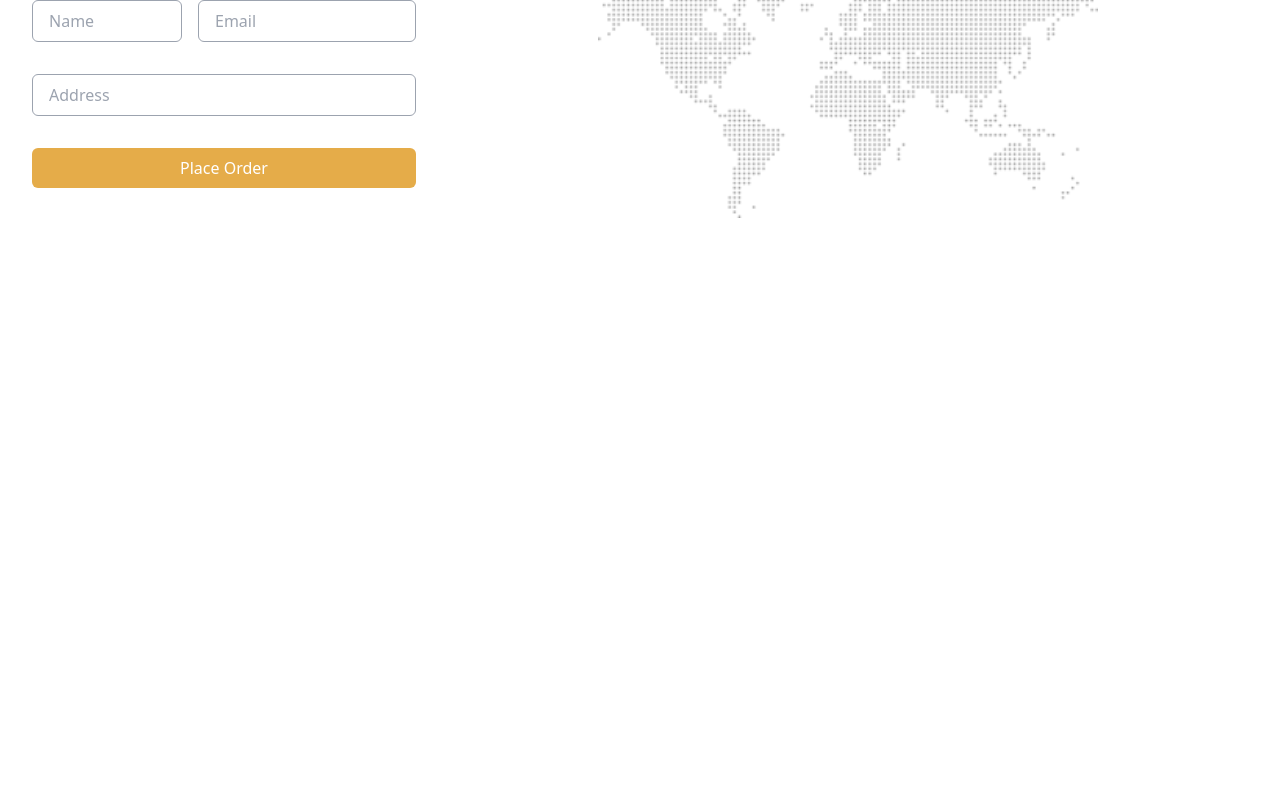
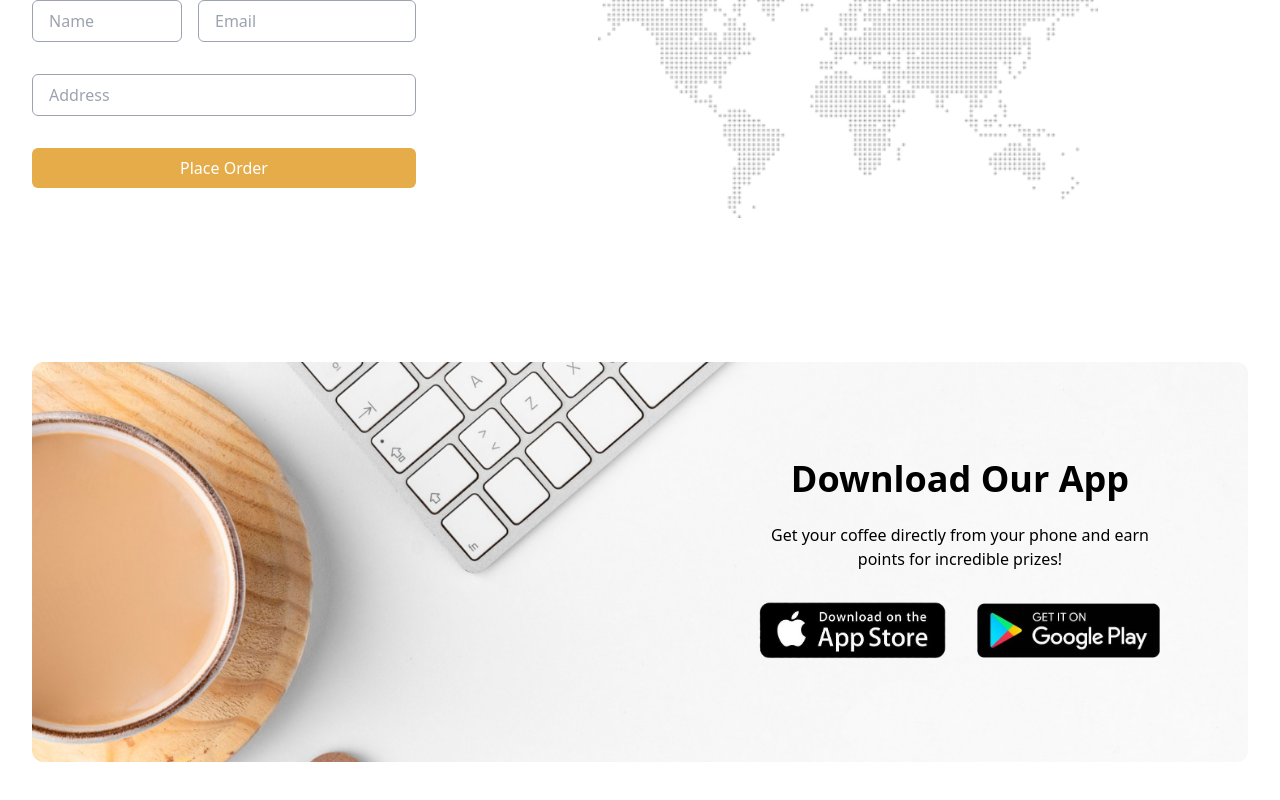
Before and after one commit to OriPerez7/binary-beans, a React (Vite) app: page / in a window 1280 px wide. Shown: the part 1604-2404 px from the top of the page. Before the commit the page ends 1966 px from the top, so only its background shows below. Built offline with nearby package versions, Linux system fonts and the light colour scheme.

Commit message:
Complete app banner

```diff
--- a/src/App.jsx
+++ b/src/App.jsx
@@ -2,12 +2,14 @@
 import Hero from "./components/Hero/Hero";
 import Products from "./components/Products/Products";
 import Order from "./components/Order/Order";
+import AppsBanner from "./components/AppsBanner/AppsBanner";
 
 const App = () => {
   return <div className="overflow-x-hidden">
     <Hero />
     <Products />
     <Order />
+    <AppsBanner />
   </div>;
 };
 
--- /dev/null
+++ b/src/components/AppsBanner/AppsBanner.jsx
@@ -0,0 +1,98 @@
+import React from "react";
+import bannerImg from "../../assets/coffee-cover.jpg";
+import appStore from "../../assets/app_store.png";
+import playStore from "../../assets/play_store.png";
+
+import { motion } from "framer-motion";
+
+const BannerStyle = {
+  backgroundImage: `url(${bannerImg})`,
+  backgroundSize: "cover",
+  backgroundPosition: "center",
+  backgrundRepeat: "no-repeat",
+  height: "100%",
+  width: "100%",
+};
+
+const AppsBanner = () => {
+  return (
+    <div className="container my-14">
+      <div
+        style={BannerStyle}
+        className="sm:min-h-[400px] sm:flex sm:justify-end sm:items-center rounded-xl"
+      >
+        <div>
+          <div className="space-y-6 max-w-xl mx-auto">
+            <motion.h2
+              initial={{ opacity: 0, y: 100 }}
+              whileInView={{ opacity: 1, y: 0 }}
+              transition={{
+                type: "spring",
+                stiffness: 100,
+                damping: 10,
+                delay: 0.2,
+              }}
+              className="text-2xl text-center sm:text-4xl font-semibold"
+            >
+              Download Our App
+            </motion.h2>
+            <motion.p
+              initial={{ opacity: 0, y: 100 }}
+              whileInView={{ opacity: 1, y: 0 }}
+              transition={{
+                type: "spring",
+                stiffness: 100,
+                damping: 10,
+                delay: 0.3,
+              }}
+              className="text-center sm:px-20"
+            >
+              Get your coffee directly from your phone and earn points for
+              incredible prizes!
+            </motion.p>
+
+            {/** images link */}
+            <div className="flex justify-center items-center gap-4">
+              <a
+                href="#"
+                className="max-w-[150px] sm:max-w-[120px] md:max-w-[200px]"
+              >
+                <motion.img
+                  initial={{ opacity: 0, y: 100 }}
+                  whileInView={{ opacity: 1, y: 0 }}
+                  transition={{
+                    type: "spring",
+                    stiffness: 100,
+                    damping: 10,
+                    delay: 0.4,
+                  }}
+                  src={appStore}
+                  alt=""
+                />
+              </a>
+              <a
+                href="#"
+                className="max-w-[150px] sm:max-w-[120px] md:max-w-[200px]"
+              >
+                <motion.img
+                  initial={{ opacity: 0, y: 100 }}
+                  whileInView={{ opacity: 1, y: 0 }}
+                  transition={{
+                    type: "spring",
+                    stiffness: 100,
+                    damping: 10,
+                    delay: 0.5,
+                  }}
+                  src={playStore}
+                  alt=""
+                />
+              </a>
+            </div>
+          </div>
+        </div>
+      </div>
+    </div>
+  );
+};
+
+export default AppsBanner;
```
